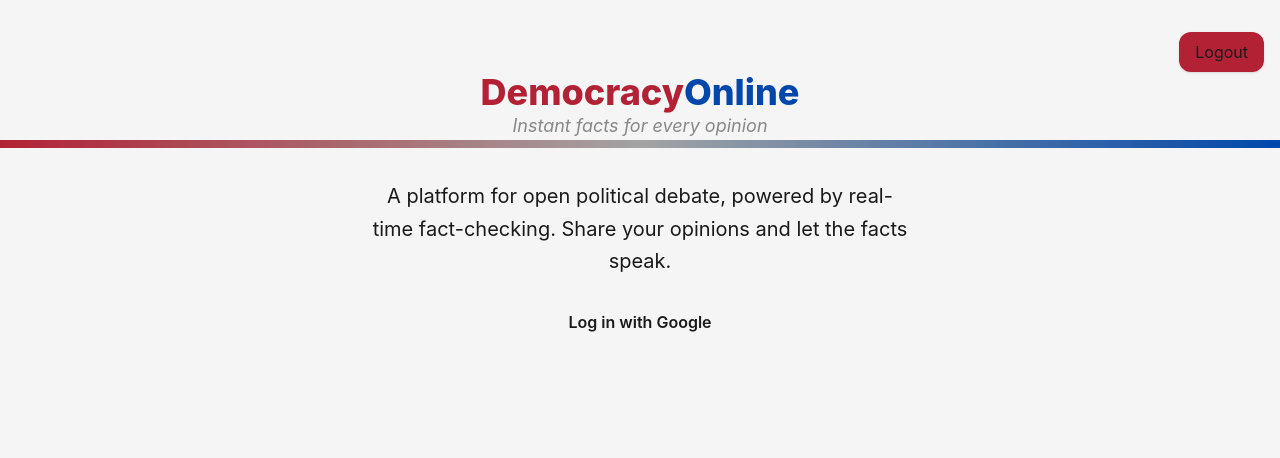
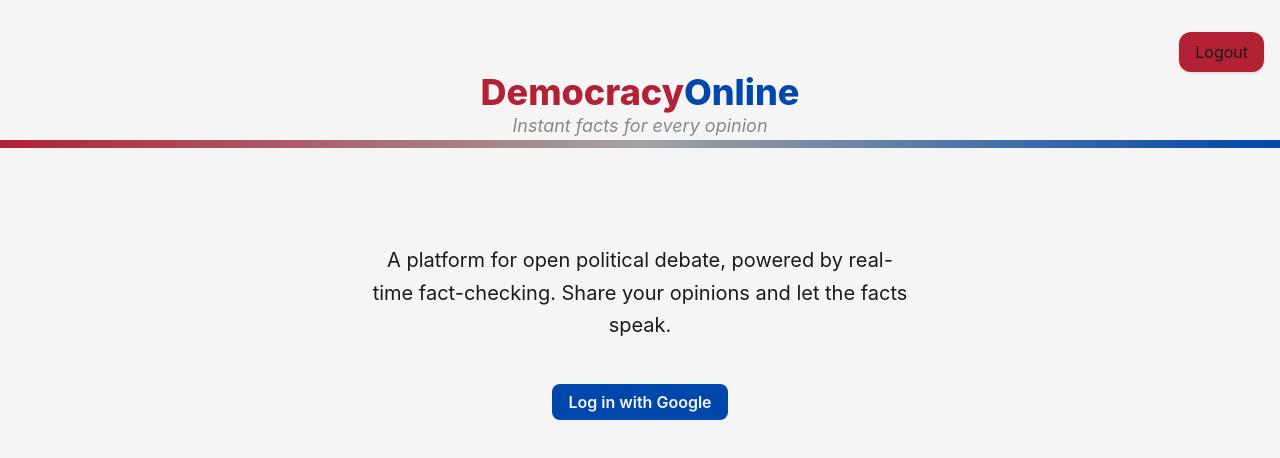
Before and after one commit to SoftChairWingineers/DemocracyOnline, a React app: page / in a window 1280 px wide. Shown: the top 458 px of the page. Built offline with nearby package versions, Linux system fonts and the light colour scheme.

Commit message:
More styling to Home landing page

```diff
--- a/src/client/views/Home.jsx
+++ b/src/client/views/Home.jsx
@@ -2,13 +2,13 @@ import React from "react";
 
 function Home() {
   return (
-    <div className="flex flex-col items-center justify-center bg-neutral-light px-4">
+    <div className="flex flex-col items-center mt-24 gap-4">
       <p className="text-neutral-dark text-center text-xl max-w-xl mb-8 leading-relaxed px-4">
         A platform for open political debate, powered by real-time
         fact-checking. Share your opinions and let the facts speak.
       </p>
       <button>
-        <a className="font-semibold" href="/api/auth/google">
+        <a className="font-semibold px-4 py-2 bg-blue-primary text-neutral-light rounded-lg" href="/api/auth/google">
           Log in with Google
         </a>
       </button>
```
